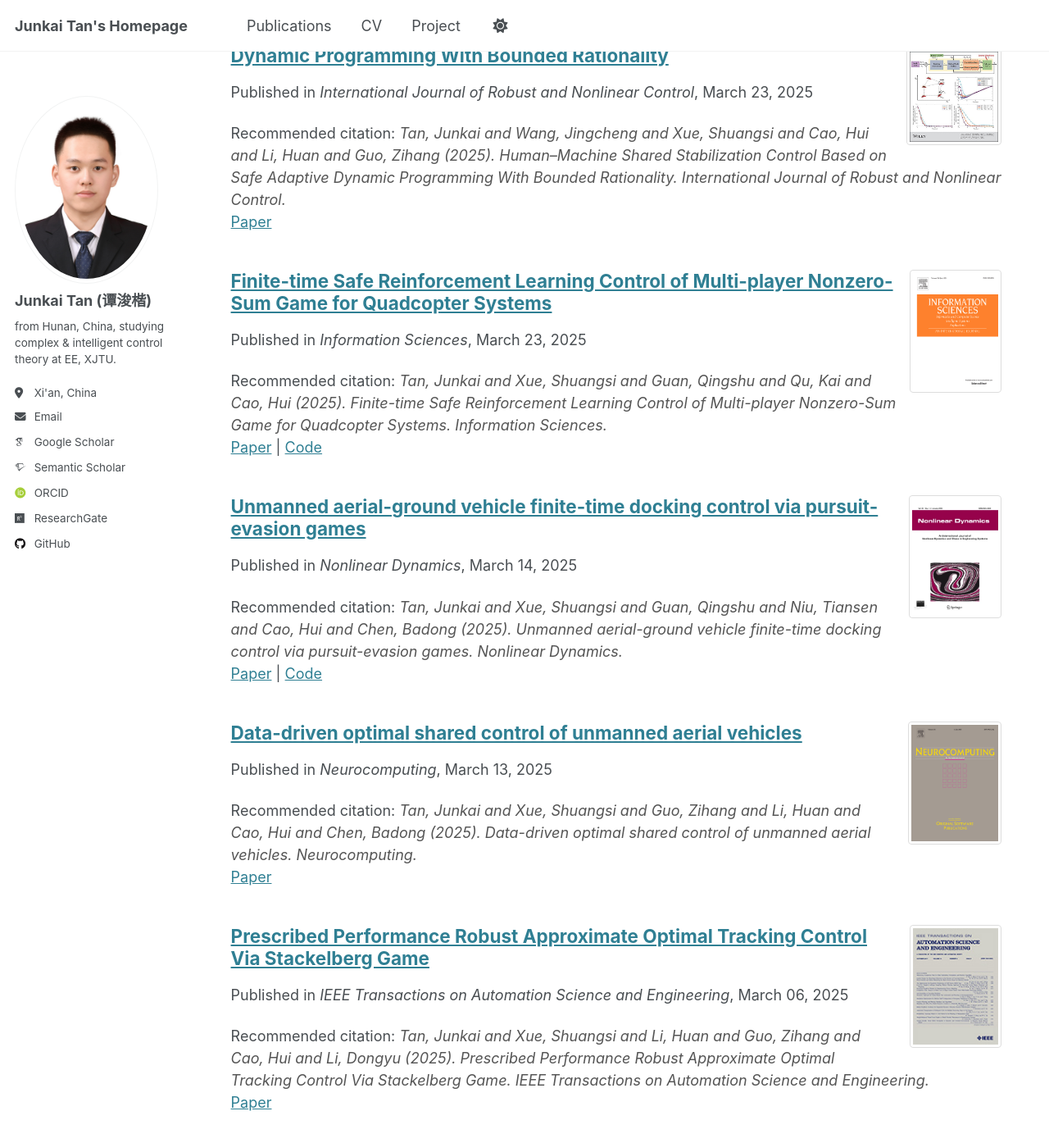
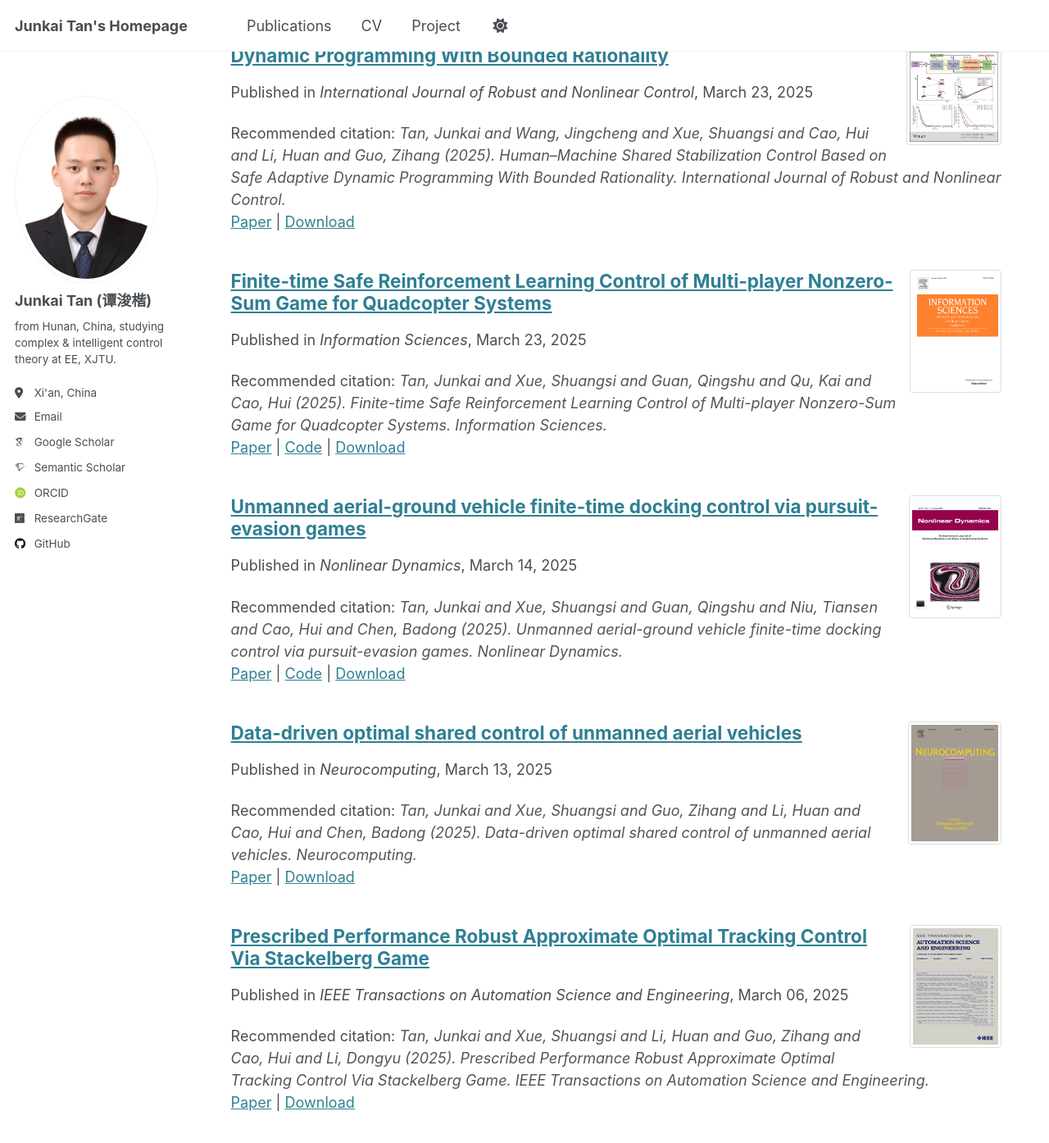
Before and after one commit to tanjunkai2001/tanjunkai2001.github.io, a Jekyll site: the page built from _pages/ publication.md, in a window 1280 px wide and 1400 px high, scrolled down 421 px. Shown: the top 1394 px of the window at 82% size. Built offline with Jekyll 4.4.1, drawn with Linux system fonts in a browser that asks for light colours; some web fonts are replaced.

Commit message:
更新paper下载链接

```diff
--- a/_includes/archive-single_V2.html
+++ b/_includes/archive-single_V2.html
@@ -59,17 +59,33 @@
     {% endif %}
 
     {% if post.citation and post.paperurl and post.code %}
-      <p>Recommended citation: <span style="font-style: italic; color: #555;">{{ post.citation }}</span><br /><a href="{{ post.paperurl }}">Paper</a> | <a href="{{ post.code }}">Code</a></p>
+      <p>Recommended citation: <span style="font-style: italic; color: #555;">{{ post.citation }}</span><br />
+      <a href="{{ post.paperurl }}">Paper</a> |
+      <a href="{{ post.code }}">Code</a> |
+      <a href="{{ base_path }}/assets/{{ post.title | slugify }}.pdf">Download</a></p>
     {% elsif post.citation and post.paperurl %}
-      <p>Recommended citation: <span style="font-style: italic; color: #555;">{{ post.citation }}</span><br /><a href="{{ post.paperurl }}">Paper</a></p>
+      <p>Recommended citation: <span style="font-style: italic; color: #555;">{{ post.citation }}</span><br />
+      <a href="{{ post.paperurl }}">Paper</a> |
+      <a href="{{ base_path }}/assets/{{ post.title | slugify }}.pdf">Download</a></p>
     {% elsif post.citation and post.code %}
-      <p>Recommended citation: <span style="font-style: italic; color: #555;">{{ post.citation }}</span><br /><a href="{{ post.code }}">Code</a></p>
+      <p>Recommended citation: <span style="font-style: italic; color: #555;">{{ post.citation }}</span><br />
+      <a href="{{ post.code }}">Code</a> |
+      <a href="{{ base_path }}/assets/{{ post.title | slugify }}.pdf">Download</a></p>
     {% elsif post.citation %}
-      <p>Recommended citation: <span style="font-style: italic; color: #555;">{{ post.citation }}</span></p>
+      <p>Recommended citation: <span style="font-style: italic; color: #555;">{{ post.citation }}</span><br />
+      <a href="{{ base_path }}/assets/{{ post.title | slugify }}.pdf">Download</a></p>
     {% elsif post.paperurl %}
-      <p><a href=" {{ post.paperurl }} ">Paper</a></p>
+      <p>
+      <a href="{{ post.paperurl }}">Paper</a> |
+      <a href="{{ base_path }}/assets/{{ post.title | slugify }}.pdf">Download</a>
+      </p>
     {% elsif post.code %}
-      <p><a href="{{ post.code }}">Code</a></p>
+      <p>
+      <a href="{{ post.code }}">Code</a> |
+      <a href="{{ base_path }}/assets/{{ post.title | slugify }}.pdf">Download</a>
+      </p>
+    {% else %}
+      <p><a href="{{ base_path }}/assets/{{ post.title | slugify }}.pdf">Download</a></p>
     {% endif %}
 
   </article>
--- a/markdown_generator/bibliography.bib
+++ b/markdown_generator/bibliography.bib
@@ -176,7 +176,7 @@
 影响因子: 3.2
 5年影响因子: 3.5
 {EI}: 是},
-	keywords = {shared control, barrier function, adaptive dynamic programming, bounded rationality, human–machine collaboration},
+	keywords = {adaptive dynamic programming, barrier function, bounded rationality, human–machine collaboration, shared control},
 	file = {Full Text PDF:/Users/tanjunkai/Zotero/storage/7KYKA97X/Tan 等 - Human–Machine Shared Stabilization Control Based on Safe Adaptive Dynamic Programming With Bounded R.pdf:application/pdf;Snapshot:/Users/tanjunkai/Zotero/storage/CZECWYSF/rnc.html:text/html},
 }
 
```
Also changed, not shown: other parts of markdown_generator/bibliography.bib (+2 -2 lines), _pages/about.md (+1 -1 lines), _publications/谭2023基于自适应动态规划的互联系统安全保障控制.md (+2 -2 lines), 13 other files.
